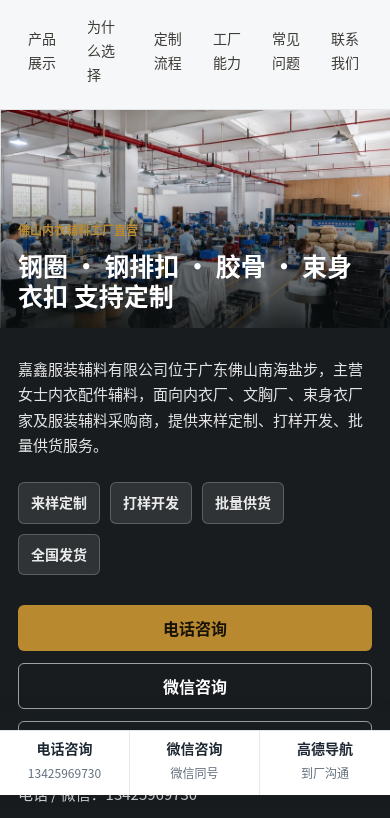
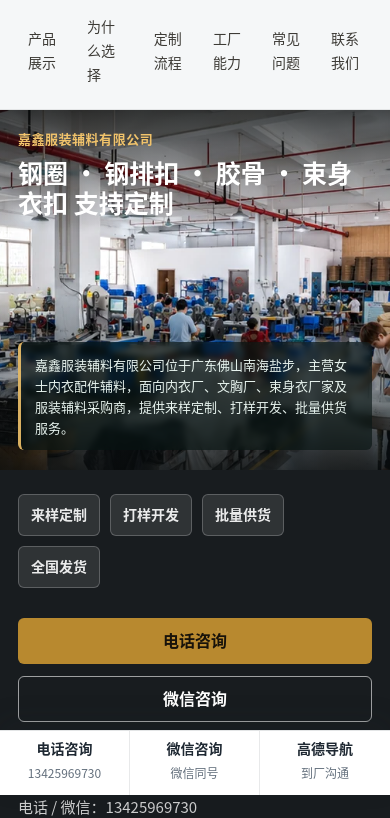
Before and after one commit to Martin-630/jiaxin-fushi-website, a plain HTML site: page index.html in a window 390 px wide. Shown: the part 49-867 px from the top of the page. Drawn offline with Linux system fonts and the light colour scheme.

Commit message:
rearrange mobile hero information

```diff
--- a/index.html
+++ b/index.html
@@ -8,7 +8,7 @@
       name="description"
       content="嘉鑫服装辅料有限公司位于广东佛山南海盐步，主营文胸钢圈、钢排扣、包胶钢圈、胶骨、钢条、束身衣扣等女士内衣辅料配件，支持来样定制、打样开发和批量供货。"
     >
-    <link rel="stylesheet" href="styles.css?v=20260716-mobile-hero-v5">
+    <link rel="stylesheet" href="styles.css?v=20260716-mobile-hero-v6">
     <link rel="icon" href="assets/brand/logo.jpg">
     <script type="application/ld+json">
       {
@@ -56,11 +56,14 @@
         >
         <div class="hero-overlay"></div>
         <div class="hero-content">
-          <p class="eyebrow">佛山内衣辅料工厂直营</p>
-          <h1 id="hero-title">钢圈 · 钢排扣 · 胶骨 · 束身衣扣 支持定制</h1>
-          <p class="hero-copy">
-            嘉鑫服装辅料有限公司位于广东佛山南海盐步，主营女士内衣配件辅料，面向内衣厂、文胸厂、束身衣厂家及服装辅料采购商，提供来样定制、打样开发、批量供货服务。
-          </p>
+          <div class="hero-message">
+            <p class="hero-company-name">嘉鑫服装辅料有限公司</p>
+            <p class="eyebrow">佛山内衣辅料工厂直营</p>
+            <h1 id="hero-title">钢圈 · 钢排扣 · 胶骨 · 束身衣扣 支持定制</h1>
+            <p class="hero-copy">
+              嘉鑫服装辅料有限公司位于广东佛山南海盐步，主营女士内衣配件辅料，面向内衣厂、文胸厂、束身衣厂家及服装辅料采购商，提供来样定制、打样开发、批量供货服务。
+            </p>
+          </div>
           <div class="hero-tags" aria-label="服务能力">
             <span>来样定制</span>
             <span>打样开发</span>
--- a/styles.css
+++ b/styles.css
@@ -149,6 +149,10 @@
   color: #ffffff;
 }
 
+.hero-company-name {
+  display: none;
+}
+
 .eyebrow,
 .section-kicker {
   margin: 0 0 14px;
@@ -1743,6 +1747,7 @@
   }
 
   .hero {
+    --mobile-hero-image-height: clamp(360px, 92vw, 400px);
     display: block;
     min-height: auto;
     background: #181c1f;
@@ -1752,9 +1757,8 @@
     position: relative;
     inset: auto;
     width: 100%;
-    height: auto;
-    aspect-ratio: 836 / 466;
-    object-fit: contain;
+    height: var(--mobile-hero-image-height);
+    object-fit: cover;
     object-position: center;
     filter: saturate(0.96) contrast(1.02);
   }
@@ -1765,8 +1769,10 @@
     bottom: auto;
     left: 0;
     display: block;
-    height: calc(100vw * 466 / 836);
-    background: linear-gradient(0deg, rgba(12, 16, 17, 0.82), rgba(12, 16, 17, 0.2) 58%, transparent 82%);
+    height: var(--mobile-hero-image-height);
+    background:
+      linear-gradient(180deg, rgba(9, 13, 14, 0.72), transparent 34%),
+      linear-gradient(0deg, rgba(9, 13, 14, 0.84), transparent 48%);
     pointer-events: none;
   }
 
@@ -1783,25 +1789,36 @@
   .hero-content {
     width: 100%;
     margin: 0;
-    padding: 28px 18px 56px;
-  }
-
-  .hero-content > .eyebrow {
+    padding: 24px 18px 56px;
+  }
+
+  .hero-message {
     position: absolute;
-    top: -108px;
+    top: calc(20px - var(--mobile-hero-image-height));
     right: 18px;
     left: 18px;
     z-index: 1;
+    display: flex;
+    flex-direction: column;
+    height: calc(var(--mobile-hero-image-height) - 40px);
+  }
+
+  .hero-company-name {
+    display: block;
+    margin: 0 0 8px;
+    color: #f1c36b;
+    font-size: 13px;
+    font-weight: 800;
+    letter-spacing: 0.04em;
+    line-height: 1.4;
+  }
+
+  .hero-message > .eyebrow {
+    display: none;
+  }
+
+  .hero h1 {
     margin: 0;
-    font-size: 12px;
-  }
-
-  .hero h1 {
-    position: absolute;
-    top: -78px;
-    right: 18px;
-    left: 18px;
-    z-index: 1;
     max-width: none;
     font-size: 25px;
     line-height: 1.22;
@@ -1812,8 +1829,19 @@
   }
 
   .hero-copy {
+    margin: auto 0 0;
+    padding: 12px 14px;
+    border-left: 3px solid rgba(241, 195, 107, 0.9);
+    border-radius: 6px;
+    background: rgba(8, 20, 18, 0.62);
+    color: #e7f3ee;
+    font-size: 13px;
+    line-height: 1.62;
+    backdrop-filter: blur(3px);
+  }
+
+  .hero-tags {
     margin-top: 0;
-    font-size: 15px;
   }
 
   .section p {
```
